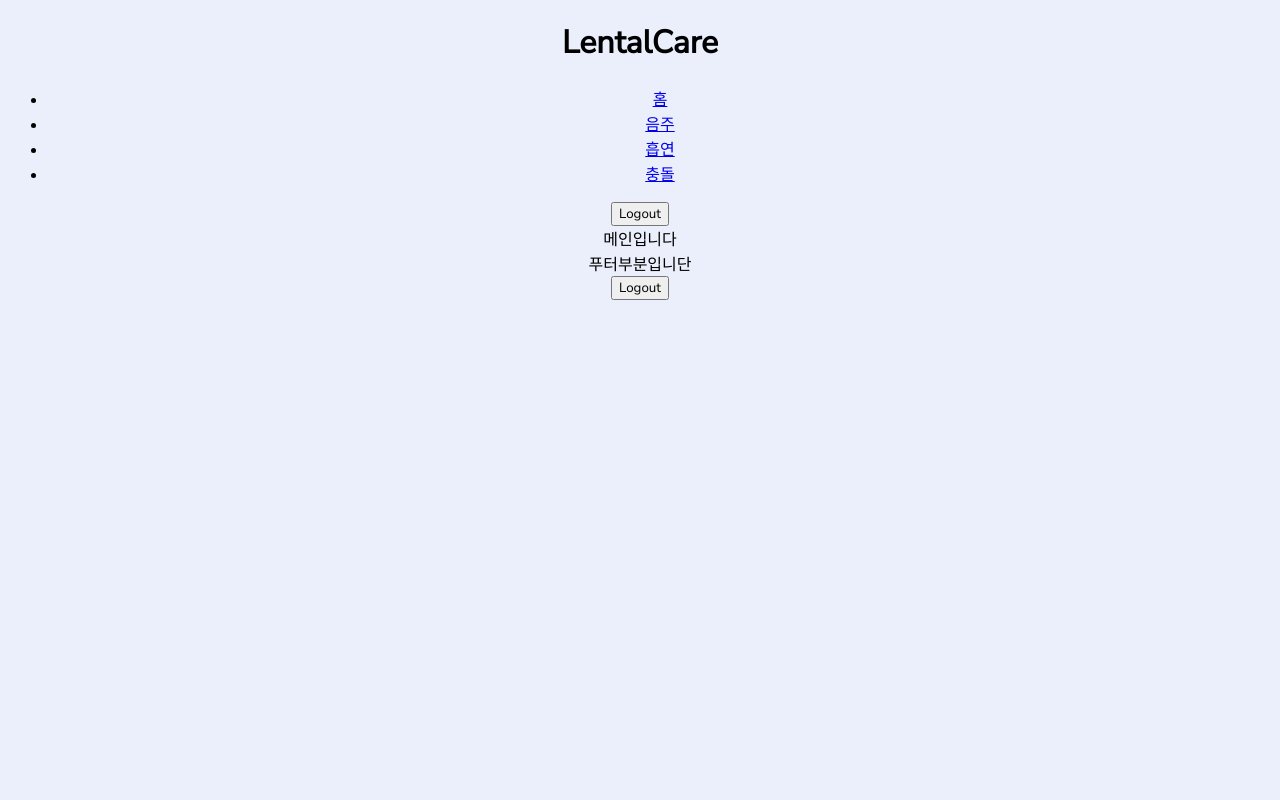
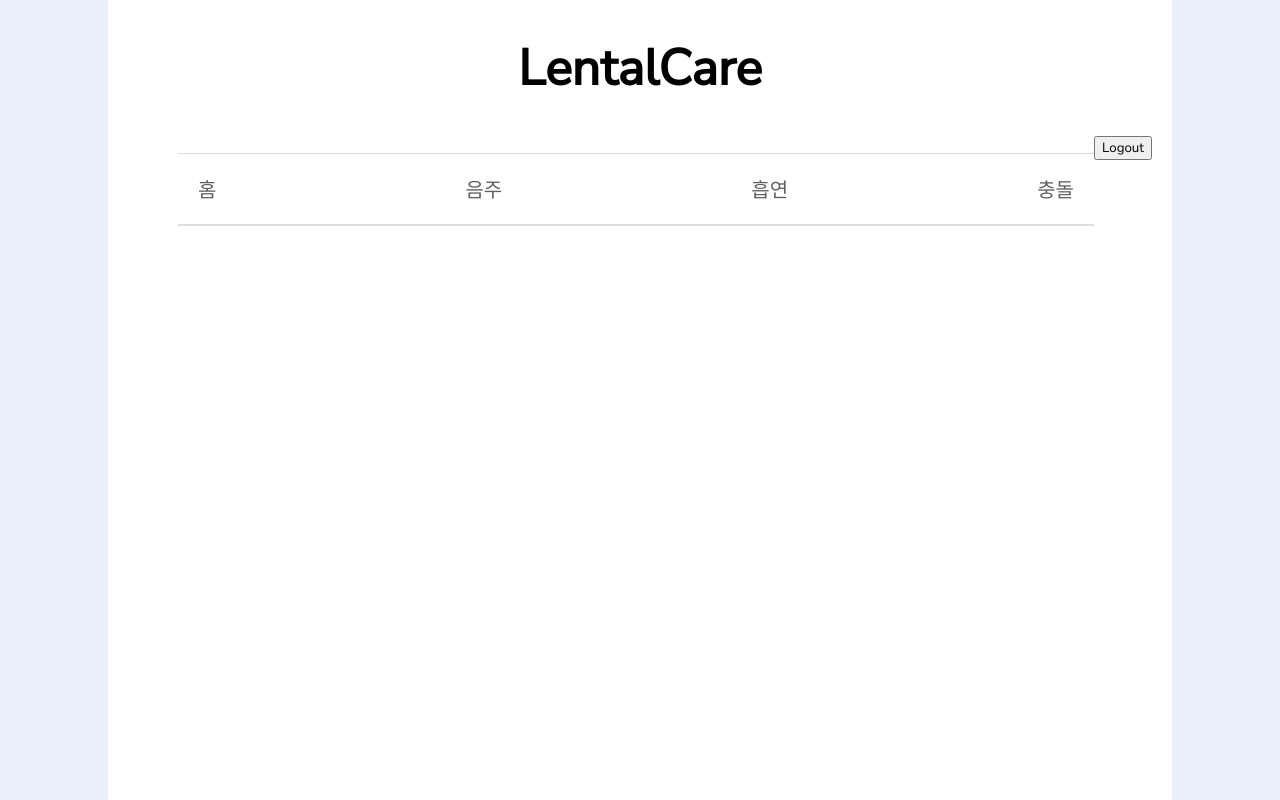
Before and after one commit to SmartRentalCare/JSP, a React (Create React App) app: page /main in a window 1280 px wide. Built offline with nearby package versions, Linux system fonts and the light colour scheme.

Commit message:
header + css + LogoutButton

```diff
--- a/src/layout/header.jsx
+++ b/src/layout/header.jsx
@@ -1,22 +1,22 @@
-import React ,{ useState} from "react";
+//import React, { useState } from "react";
 import LogoutButton from "../components/Logoutbutton";
+import "../style.css";
 
 export default function header() {
-    return(
-        <div className="header">
-            <header>
-                <h1>LentalCare</h1>
-                <nav>
-                    <ul>
-                        <li><a href="{() => false}">홈</a></li>
-                        <li><a href="{() => false}">음주</a></li>
-                        <li><a href="{() => false}">흡연</a></li>
-                        <li><a href="{() => false}">충돌</a></li>
-                    </ul>
-                </nav>
-                <LogoutButton/>
-            </header>
+  return (
+    <div className="header">
+      <header>
+        <h1 className="main_logo">LentalCare</h1>
+        <div className="logout_button">
+          <LogoutButton />
         </div>
-
-    )
+        <nav className="nav">
+          <a href="{() => false}">홈</a>
+          <a href="{() => false}">음주</a>
+          <a href="{() => false}">흡연</a>
+          <a href="{() => false}">충돌</a>
+        </nav>
+      </header>
+    </div>
+  );
 }
--- a/src/style.css
+++ b/src/style.css
@@ -1,18 +1,19 @@
-@import url('https://fonts.googleapis.com/css2?family=Nunito+Sans&display=swap');
+@import url("https://fonts.googleapis.com/css2?family=Nunito+Sans&display=swap");
 
-*{
+* {
   text-align: center;
-    font-family: 'Nunito Sans', sans-serif;
+  font-family: "Nunito Sans", sans-serif;
 }
-body{
+body {
   background-color: rgba(172, 192, 239, 0.244);
 }
+/* LoginPage.jsx */
 .Title {
   background-color: green;
 }
 .LoginForm {
   box-shadow: 0 0 40px rgb(206, 207, 208);
-    position: absolute;
+
   position: absolute;
   top: 0;
   bottom: 0;
@@ -28,13 +29,11 @@ body{
   position: absolute;
   top: 40%;
   left: 50%;
-    transform: translate(-50%,-50%);
-
+  transform: translate(-50%, -50%);
 }
 .icon {
   color: rgb(35, 126, 175);
   font-size: 20px;
-
 }
 .SubTitle {
   font-family: "Playfair Display";
@@ -44,28 +43,26 @@ body{
   position: absolute;
   top: 22%;
   left: 50%;
-    transform: translate(-50%,0);
-    color:rgba(55, 70, 84, 0.773);
-
+  transform: translate(-50%, 0);
+  color: rgba(55, 70, 84, 0.773);
 }
 .SubTitle > span {
   position: absolute;
   margin-top: 5px;
-    font-size:15px;
-    color:#444;
-    word-spacing:1px;
-    font-weight:normal;
-    letter-spacing:2px;
+  font-size: 15px;
+  color: #444;
+  word-spacing: 1px;
+  font-weight: normal;
+  letter-spacing: 2px;
   text-transform: uppercase;
-    font-family:"Raleway", sans-serif;
-    font-weight:500;
+  font-family: "Raleway", sans-serif;
+  font-weight: 500;
   display: grid;
   grid-template-columns: 1fr max-content 1fr;
   grid-template-rows: 27px 0;
   grid-gap: 20px;
   align-items: center;
 }
-
 
 .InputId > input {
   text-align: start;
@@ -76,25 +73,65 @@ body{
   border: none;
   margin-top: 10px;
   margin-left: 15px;
-    background-color: rgba(255,255,255,.1);
+  background-color: rgba(255, 255, 255, 0.1);
   border-bottom: 1px solid rgba(166, 164, 164, 0.4);
 }
 .button {
   position: absolute;
   top: 50%;
   left: 50%;
-    transform: translate(0,-50%);
+  transform: translate(0, -50%);
   margin-top: 25px;
-
 }
 .button > button {
   border-radius: 30px;
   border: none;
   cursor: pointer;
-    color:rgba(56, 61, 65, 0.779);
+  color: rgba(56, 61, 65, 0.779);
   font-size: 20px;
   font-weight: normal;
   height: 50px;
   width: 150px;
   background-color: rgba(136, 148, 158, 0.299);
 }
+
+/* header.jsx */
+ul {
+  list-style: none;
+}
+a {
+  text-decoration: none;
+  color: rgba(0, 0, 0, 0.626);
+  font-size: 20px;
+}
+li {
+  margin-left: 20px;
+  font-size: 14px;
+  float: left;
+}
+.main_logo {
+  font-size: 50px;
+}
+.header {
+  background-color: white;
+  position: absolute;
+  top: 0;
+  bottom: 0;
+  width: 80%;
+  max-width: 2048px;
+  padding: 0 20px;
+  left: 50%;
+  transform: translate(-50%, 0);
+  text-align: center;
+}
+.nav {
+  margin: 50px;
+  display: flex;
+  justify-content: space-between;
+  padding: 20px;
+  border-top: 1px solid rgba(128, 128, 128, 0.267);
+  border-bottom: 2px solid rgba(128, 128, 128, 0.267);
+}
+.logout_button {
+  float: right;
+}
```
Also changed, not shown: src/components/Logoutbutton.js (+9 -13 lines). Lines whose indentation alone changed are shown as unchanged.
